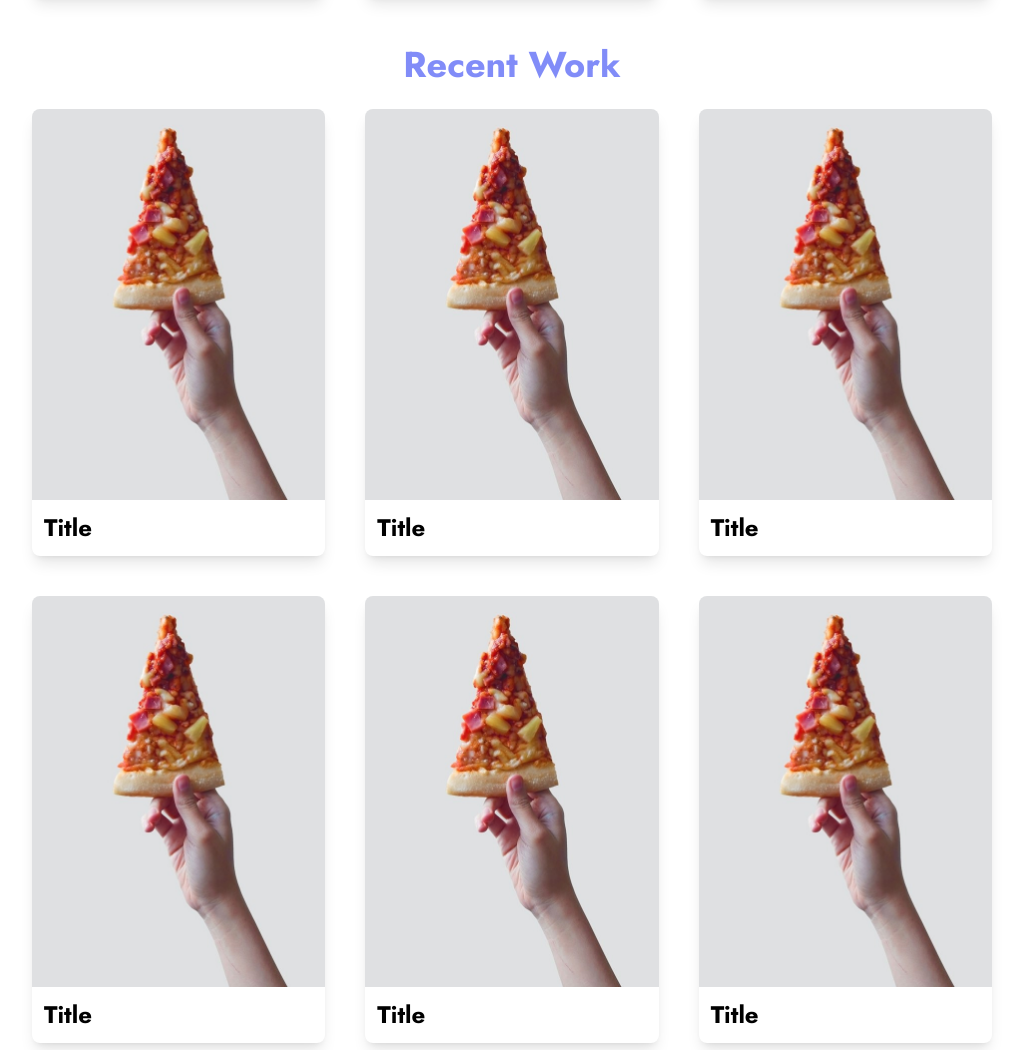
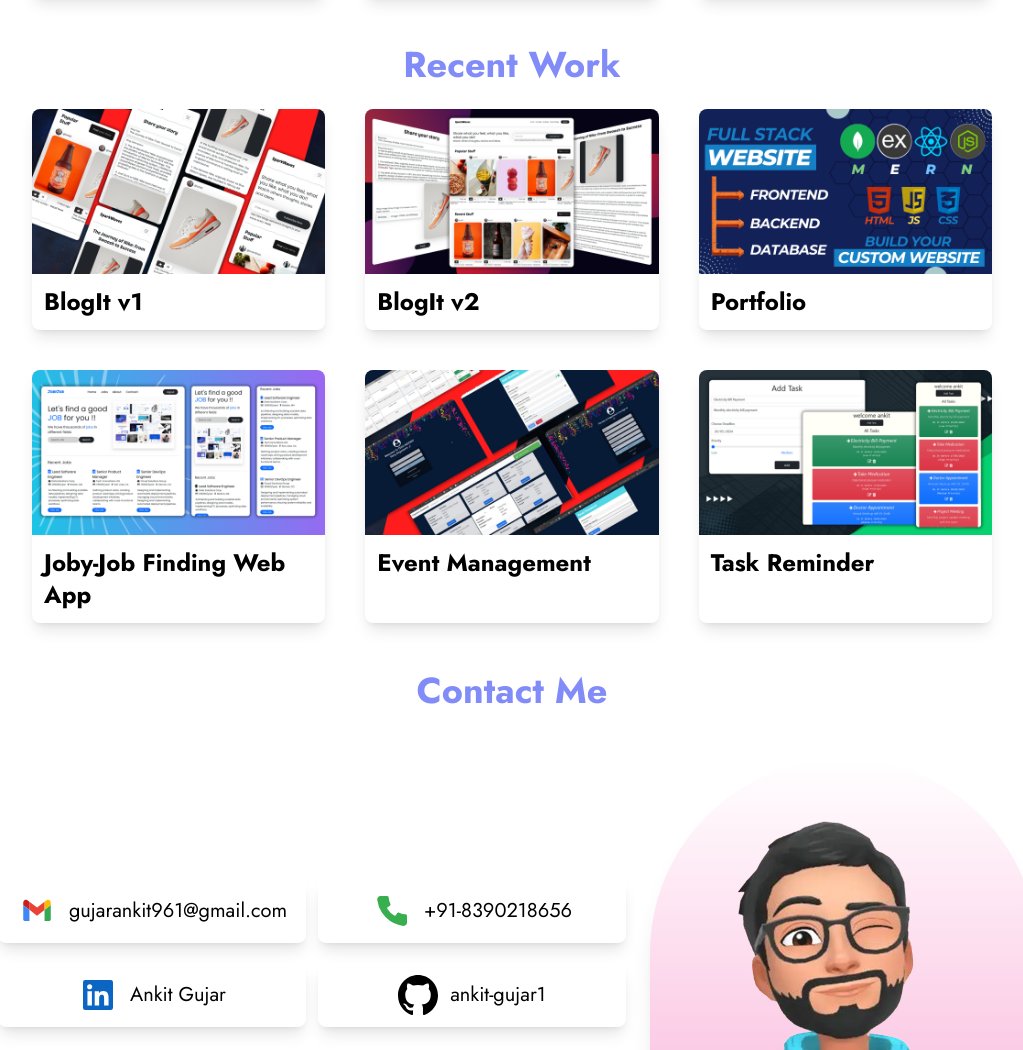
Before and after one commit to ankit-gujar1/portfolio, a website built with Vite: page index.html in a window 1280 px wide. Shown: the part 1853-2903 px from the top of the page, without its empty margins (128-1151 px from the left). Built offline with nearby package versions, Linux system fonts and the light colour scheme.

Commit message:
recent work added

```diff
--- a/index.html
+++ b/index.html
@@ -204,28 +204,28 @@
     <p class="text-3xl lg:text-4xl font-bold flex justify-center text-indigo-400">Recent Work</p>
     <div class="grid grid-cols-1 lg:grid-cols-3 gap-8 lg:gap-10 mt-6 w-3/4 mx-auto">
       <div class="bg-white rounded-lg shadow-lg overflow-hidden">
-        <img class="" src="featured-2.jpg" alt="" srcset="">
-        <p class="text-2xl font-bold p-3">Title</p>
+        <img class="" src="Black Finance Money Coach YouTube Thumbnail_20240516_205347_0000.png" alt="" srcset="">
+        <p class="text-2xl font-bold p-3">BlogIt v1</p>
       </div>
       <div class="bg-white rounded-lg shadow-lg overflow-hidden">
-        <img class="" src="featured-2.jpg" alt="" srcset="">
-        <p class="text-2xl font-bold p-3">Title</p>
+        <img class="" src="Black Finance Money Coach YouTube Thumbnail_20240517_011525_0000.png" alt="" srcset="">
+        <p class="text-2xl font-bold p-3">BlogIt v2</p>
       </div>
       <div class="bg-white rounded-lg shadow-lg overflow-hidden">
-        <img class="" src="featured-2.jpg" alt="" srcset="">
-        <p class="text-2xl font-bold p-3">Title</p>
+        <img class="" src="Black Minimalist Interiors Design YouTube Thumbnail_20240508_224638_0000.png" alt="" srcset="">
+        <p class="text-2xl font-bold p-3">Portfolio</p>
       </div>
       <div class="bg-white rounded-lg shadow-lg overflow-hidden">
-        <img class="" src="featured-2.jpg" alt="" srcset="">
-        <p class="text-2xl font-bold p-3">Title</p>
+        <img class="" src="Blue Purple Bold Playful Gamer YouTube Thumbnail_20240517_201004_0000.png" alt="" srcset="">
+        <p class="text-2xl font-bold p-3">Joby-Job Finding Web App</p>
       </div>
       <div class="bg-white rounded-lg shadow-lg overflow-hidden">
-        <img class="" src="featured-2.jpg" alt="" srcset="">
-        <p class="text-2xl font-bold p-3">Title</p>
+        <img class="" src="Blue Purple Bold Playful Gamer YouTube Thumbnail_20240517_223826_0000.png" alt="" srcset="">
+        <p class="text-2xl font-bold p-3">Event Management</p>
       </div>
       <div class="bg-white rounded-lg shadow-lg overflow-hidden">
-        <img class="" src="featured-2.jpg" alt="" srcset="">
-        <p class="text-2xl font-bold p-3">Title</p>
+        <img class="" src="Responsive Reminder Website_20240517_200937_0000.png" alt="" srcset="">
+        <p class="text-2xl font-bold p-3">Task Reminder</p>
       </div>
     </div>
   </div>
```
Also changed, not shown: Black Finance Money Coach YouTube Thumbnail_20240516_205347_0000.png (added), Black Finance Money Coach YouTube Thumbnail_20240517_011525_0000.png (added), Black Minimalist Interiors Design YouTube Thumbnail_20240508_224638_0000.png (added), Blue Purple Bold Playful Gamer YouTube Thumbnail_20240517_201004_0000.png (added), Blue Purple Bold Playful Gamer YouTube Thumbnail_20240517_223826_0000.png (added), Responsive Reminder Website_20240517_200937_0000.png (added).
